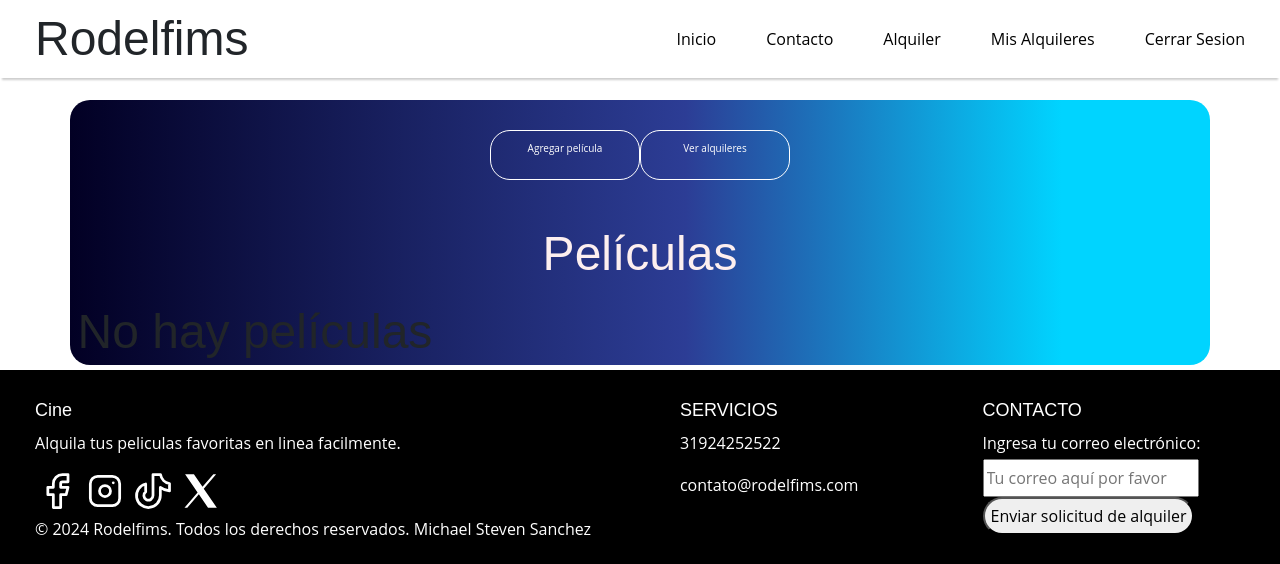
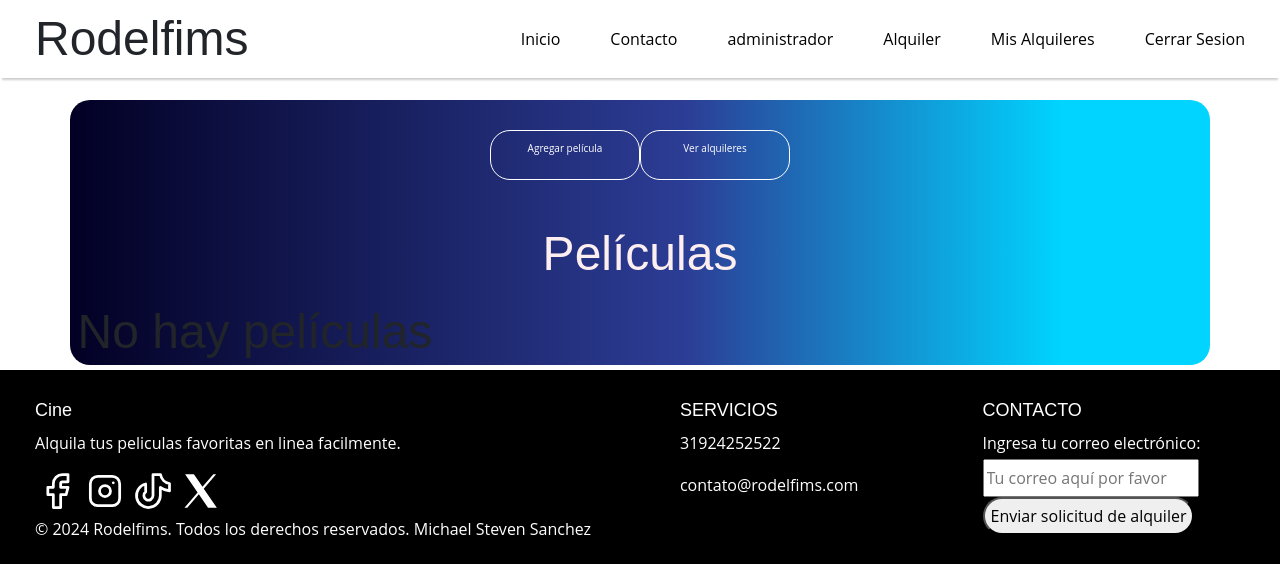
Before and after one commit to stevenbisbi/rodelfims-bd1, a Django app: page /administrador/ in a window 1280 px wide. Shown: the top 564 px of the page. Run offline with Django 5.2, Linux system fonts and the light colour scheme; the visitor is signed in with stand-in values (Sample User, id 1).

Commit message:
link administrador

```diff
--- a/alquiler/templates/layouts/base.html
+++ b/alquiler/templates/layouts/base.html
@@ -18,6 +18,7 @@
             <li><a href="/">Inicio</a></li>
             <li><a href="#">Contacto</a></li>
             {% if user.is_authenticated %}
+            <li><a href="/administrador">administrador</a></li>
             <li><a href="/alquiler">Alquiler</a></li>
             <li><a href="/mis_alquileres">Mis Alquileres</a></li>
             <li><a href="/signout">Cerrar Sesion</a></li>
```
